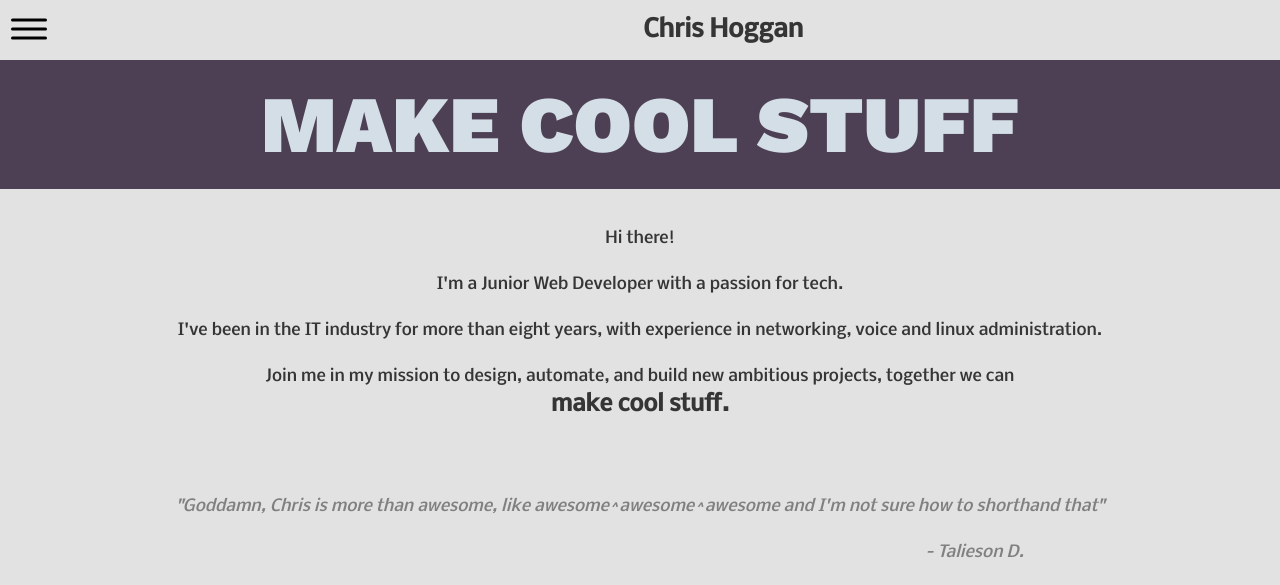
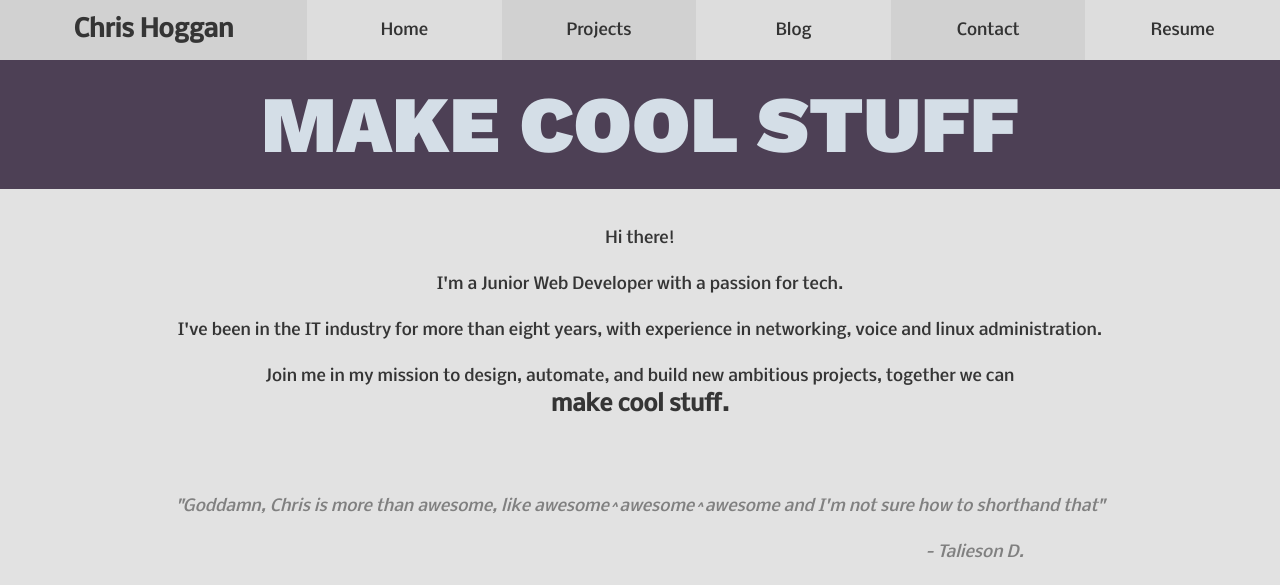
Before and after one commit to chrisops/T1A2, a plain HTML site: page chrishoggan_T1A2/index.html in a window 1280 px wide. Shown: the top 585 px of the page. Drawn offline with nearby package versions, Linux system fonts and the light colour scheme; a web font is replaced by a local one.

Commit message:
homepage fully complete now

```diff
--- a/chrishoggan_T1A2/index.html
+++ b/chrishoggan_T1A2/index.html
@@ -13,16 +13,24 @@
         <nav id="navbar">
             <div id="hamburger">
                 <a href="javascript:void(0);" class="menuicon" onclick="toggleMenu()"><ion-icon id="menuicon" name="menu-outline"></ion-icon></a>
+                <ul id="navlinks">
+                    <a href="index.html"><li id="navhme">Home</li></a>
+                    <a href="projects.html"><li id="navprj">Projects</li></a>
+                    <a href="blog.html"><li id="navblg">Blog</li></a>
+                    <a href="contact.html"><li id="navcon">Contact</li></a>
+                    <a href="resume.html"><li id="navres">Resume</li></a>
+                </ul>
             </div>
             <a href="index.html" id="headerlink"><header><h1>Chris Hoggan</h1></header></a>
+            <ul id="navlinkswide">
+                <a href="index.html"><li id="navhme">Home</li></a>
+                <a href="projects.html"><li id="navprj">Projects</li></a>
+                <a href="blog.html"><li id="navblg">Blog</li></a>
+                <a href="contact.html"><li id="navcon">Contact</li></a>
+                <a href="resume.html"><li id="navres">Resume</li></a>
+            </ul>
         </nav>
-        <ul id="navlinks">
-            <li id="navhme">Home</li>
-            <li id="navprj">Projects</li>
-            <li id="navblg">Blog</li>
-            <li id="navcon">Contact</li>
-            <li id="navres">Resume</li>
-        </ul>
+
         <div id="banner">
             <h2>
                 MAKE COOL STUFF
@@ -61,7 +69,7 @@
         function toggleMenu() {
           var x = document.getElementById("navlinks");
           var icon = document.getElementById("menuicon");
-          if (toggle === true) {
+          if (toggle === true && x.display != "none") {
             // x.style.display = "none";
             toggle = false;
             x.style.top = "-400px";
@@ -71,7 +79,7 @@
             // x.style.display = "flex";
             toggle = true;
             x.style.top = "60px";
-            x.style.opacity = "0.95";
+            x.style.opacity = "0.93";
             icon.name = "close-outline";
           }
         }
--- a/chrishoggan_T1A2/style.css
+++ b/chrishoggan_T1A2/style.css
@@ -5,16 +5,20 @@ body {
     flex-wrap: wrap;
     flex-direction: row;
 }
-h1{
+h1 {
     font-family: 'Nobile', sans-serif;
-    text-align: center;
+    text-align: right;
     font-weight: bold;
     color: rgb(53, 53, 53);
     margin: 0;
     padding: 0;
-
 }
-
+a {
+    margin:0;
+    padding:0;
+    text-decoration: inherit;
+    color:inherit;
+}
 #hamburger {
     width:13%;
     display: block;
@@ -35,7 +39,6 @@ h1{
     background-color: #7c8b9c;
 }
 header{
-
     width: 100%;
     height: 100%;
     background-color: #e2e2e2;
@@ -50,6 +53,7 @@ header{
 #navbar {
     display:flex;
     flex-direction: row;
+    flex-wrap: wrap;
     margin: 0;
     width: 100%;
     height: 60px;
@@ -64,10 +68,36 @@ header{
     top: -400px;
     flex-direction: column;
     justify-content: space-between;
-    opacity: 100%;
-    transition: all 0.5s;
+    opacity: 93%;
+    transition: all 0.3s;
     justify-content: space-evenly;
-    background-color: rgb(231, 231, 231);
+}
+#navlinkswide{
+    margin: 0;
+    padding: 0;
+    width: 76%;
+    display: none;
+    flex-direction: row;
+    justify-content: space-evenly;
+}
+#navlinkswide a{
+    width:100%;
+
+}
+#navlinkswide li{
+    width:100%;
+    height:100%;
+    font-family: 'Nobile', sans-serif;
+    display: flex;
+    flex-direction: row;
+    align-items: center;
+    justify-content: center;
+    list-style: none;
+    color: rgb(51, 51, 51);
+}
+#navlinkswide li:hover {
+    background-color: rgb(119, 119, 119);
+    color: #d4dee7;
 }
 #navlinks li {
     font-family: 'Nobile', sans-serif;
@@ -77,12 +107,28 @@ header{
     align-items: center;
     justify-content: center;
     list-style: none;
-    background-color: rgb(221, 221, 221);
+
     color: rgb(51, 51, 51);
 
 }
-#navbar li:hover {
-    background-color: rgb(216, 216, 216);
+#navhme{
+    background-color: rgb(221, 221, 221);
+}
+#navprj{
+    background-color: rgb(209, 209, 209);
+}
+#navblg{
+    background-color: rgb(221, 221, 221);
+}
+#navcon{
+    background-color: rgb(209, 209, 209);
+}
+#navres{
+    background-color: rgb(221, 221, 221);
+}
+#navlinks li:hover {
+    background-color: rgb(119, 119, 119);
+    color: #d4dee7;
 }
 
 #banner{
@@ -139,3 +185,19 @@ footer ion-icon {
     margin: 0 4px;
     font-size: 32px;
 }
+
+
+@media only screen and (min-width: 768px){
+    #navlinkswide{
+        display:flex;
+    }
+    #hamburger{
+        display:none;
+    }
+    #headerlink{
+        width:24%;
+    }
+    header {
+        background-color: rgb(209, 209, 209);
+    }
+}
```
